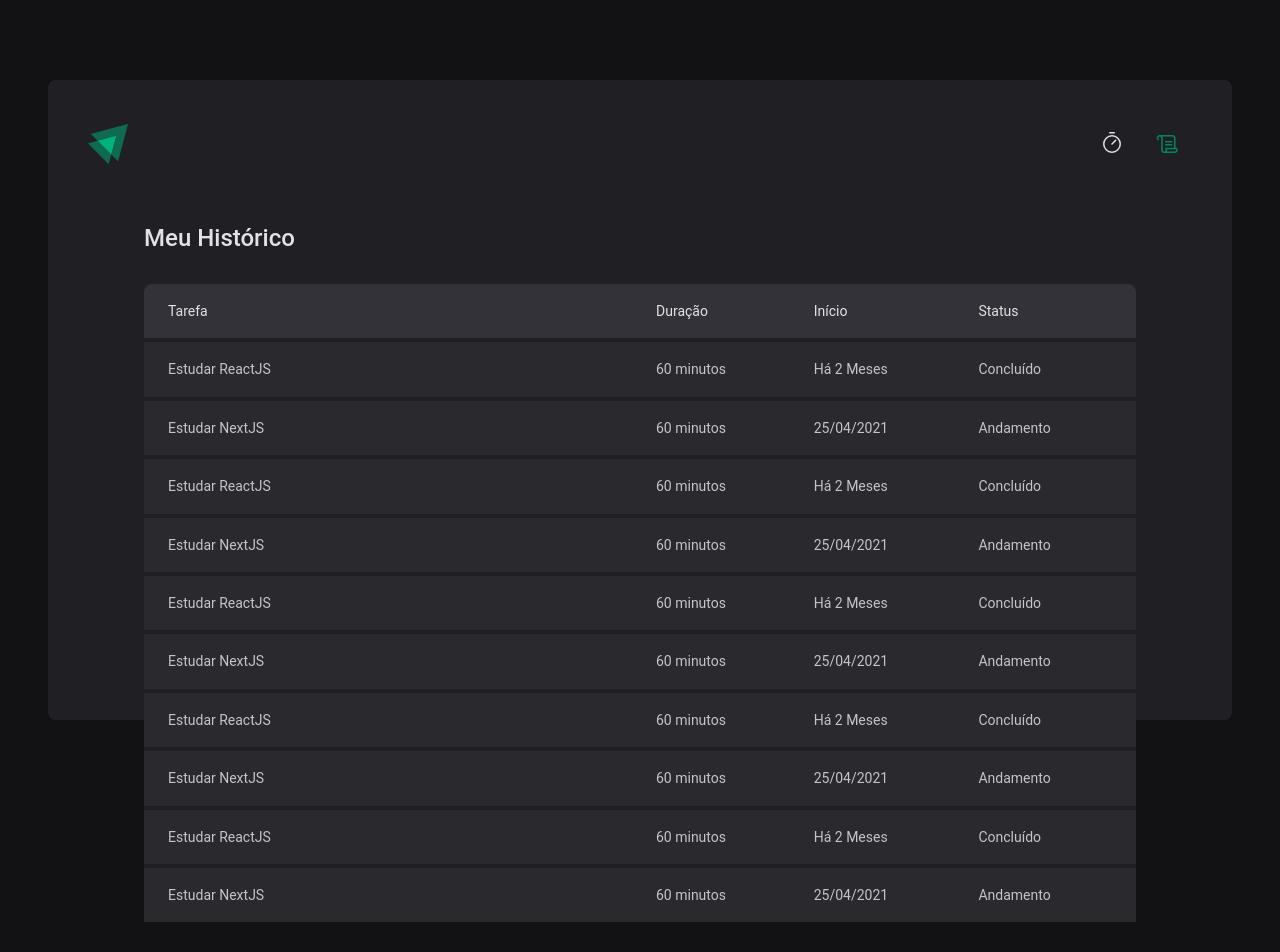
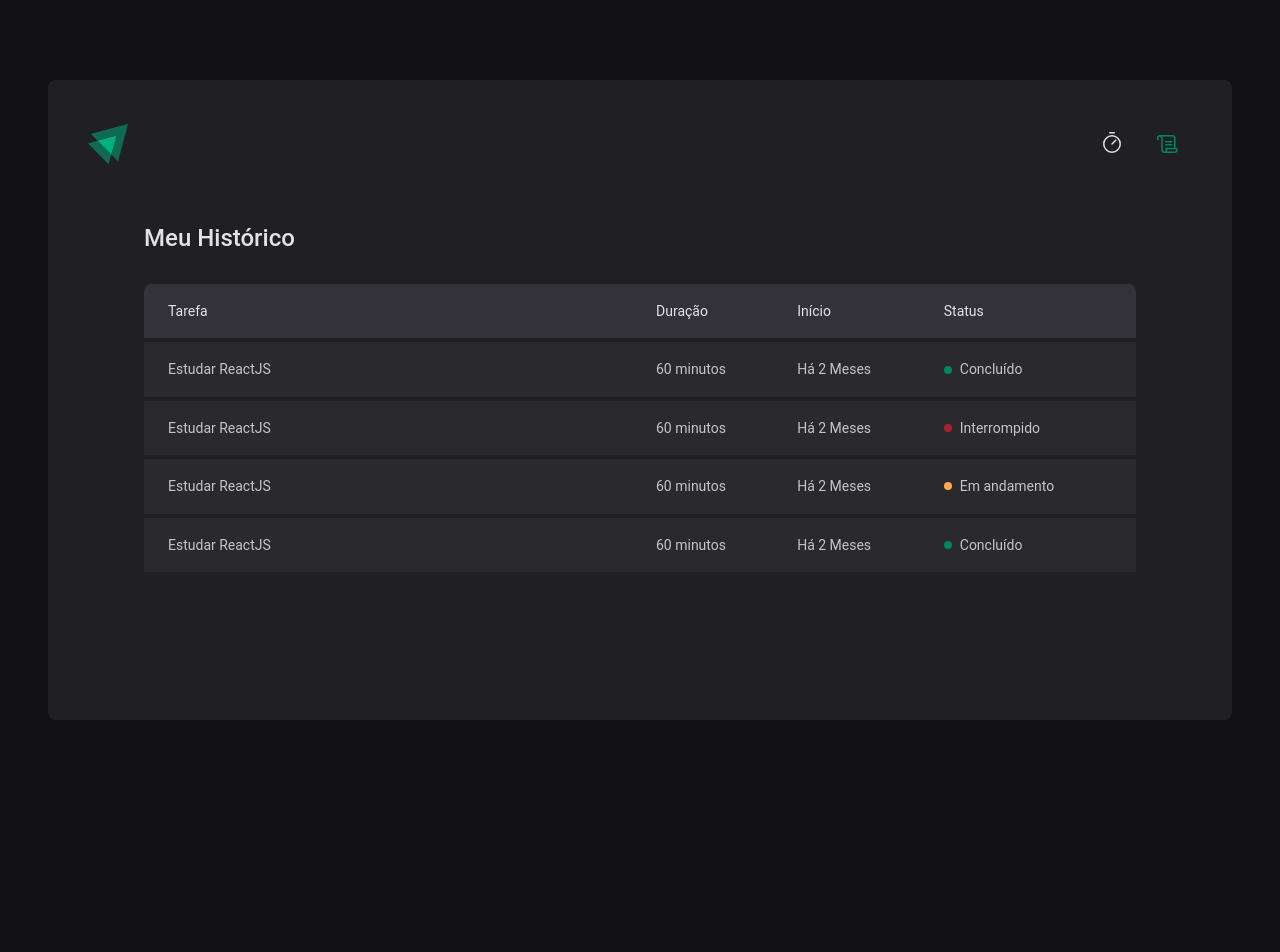
Before and after one commit to LuisMarchio03/ignite-reactjs-02-ignite-timer, a React app: page /history in a window 1280 px wide. Shown: the top 952 px of the page. After the commit the page ends 800 px from the top, so only its background shows below. Built offline with nearby package versions, Linux system fonts and the light colour scheme; the HTML template or start-up script is replaced by a standard one.

Commit message:
Ignite Timer - Páginas e rotas - Componente: Status

```diff
--- a/src/pages/History/index.tsx
+++ b/src/pages/History/index.tsx
@@ -1,4 +1,4 @@
-import { HistoryContainer, HistoryList } from './styles'
+import { HistoryContainer, HistoryList, Status } from './styles'
 
 export function History() {
   return (
@@ -21,61 +21,36 @@
               <td>Estudar ReactJS</td>
               <td>60 minutos</td>
               <td>Há 2 Meses</td>
-              <td>Concluído</td>
+              <td>
+                <Status statusColor="green">Concluído</Status>
+              </td>
             </tr>
-            <tr>
-              <td>Estudar NextJS</td>
-              <td>60 minutos</td>
-              <td>25/04/2021</td>
-              <td>Andamento</td>
-            </tr>
+
             <tr>
               <td>Estudar ReactJS</td>
               <td>60 minutos</td>
               <td>Há 2 Meses</td>
-              <td>Concluído</td>
+              <td>
+                <Status statusColor="red">Interrompido</Status>
+              </td>
             </tr>
-            <tr>
-              <td>Estudar NextJS</td>
-              <td>60 minutos</td>
-              <td>25/04/2021</td>
-              <td>Andamento</td>
-            </tr>
+
             <tr>
               <td>Estudar ReactJS</td>
               <td>60 minutos</td>
               <td>Há 2 Meses</td>
-              <td>Concluído</td>
+              <td>
+                <Status statusColor="yellow">Em andamento</Status>
+              </td>
             </tr>
-            <tr>
-              <td>Estudar NextJS</td>
-              <td>60 minutos</td>
-              <td>25/04/2021</td>
-              <td>Andamento</td>
-            </tr>
+
             <tr>
               <td>Estudar ReactJS</td>
               <td>60 minutos</td>
               <td>Há 2 Meses</td>
-              <td>Concluído</td>
-            </tr>
-            <tr>
-              <td>Estudar NextJS</td>
-              <td>60 minutos</td>
-              <td>25/04/2021</td>
-              <td>Andamento</td>
-            </tr>
-            <tr>
-              <td>Estudar ReactJS</td>
-              <td>60 minutos</td>
-              <td>Há 2 Meses</td>
-              <td>Concluído</td>
-            </tr>
-            <tr>
-              <td>Estudar NextJS</td>
-              <td>60 minutos</td>
-              <td>25/04/2021</td>
-              <td>Andamento</td>
+              <td>
+                <Status statusColor="green">Concluído</Status>
+              </td>
             </tr>
           </tbody>
         </table>
--- a/src/pages/History/styles.ts
+++ b/src/pages/History/styles.ts
@@ -63,3 +63,28 @@
     }
   }
 `
+
+const STATUS_COLORS = {
+  yellow: 'yellow-500',
+  green: 'green-500',
+  red: 'red-500',
+} as const
+
+interface StatusProps {
+  statusColor: keyof typeof STATUS_COLORS
+}
+
+export const Status = styled.span<StatusProps>`
+  display: flex;
+  align-items: center;
+  gap: 0.5rem;
+
+  &::before {
+    content: '';
+    width: 0.5rem;
+    height: 0.5rem;
+    border-radius: 50%;
+    background: ${({ theme, statusColor }) =>
+      theme[STATUS_COLORS[statusColor]]};
+  }
+`
```
